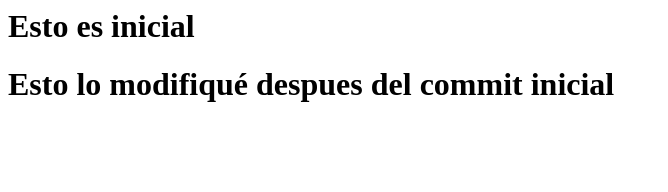
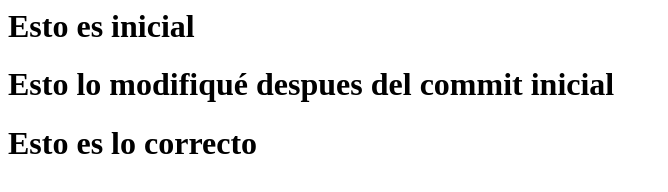
Before and after one commit to 1039622152/PracticaGit, a plain HTML site: page Index.html in a window 1280 px wide. Shown: the whole page, without its empty margins (0-668 px from the left). Drawn offline with Linux system fonts and the light colour scheme.

Commit message:
Se actualiza el archivo index.html

```diff
--- a/Index.html
+++ b/Index.html
@@ -1,2 +1,3 @@
 <h1>Esto es inicial</h1>
 <h1>Esto lo modifiqué despues del commit inicial</h1>
+<h1>Esto es lo correcto</h1>
```
